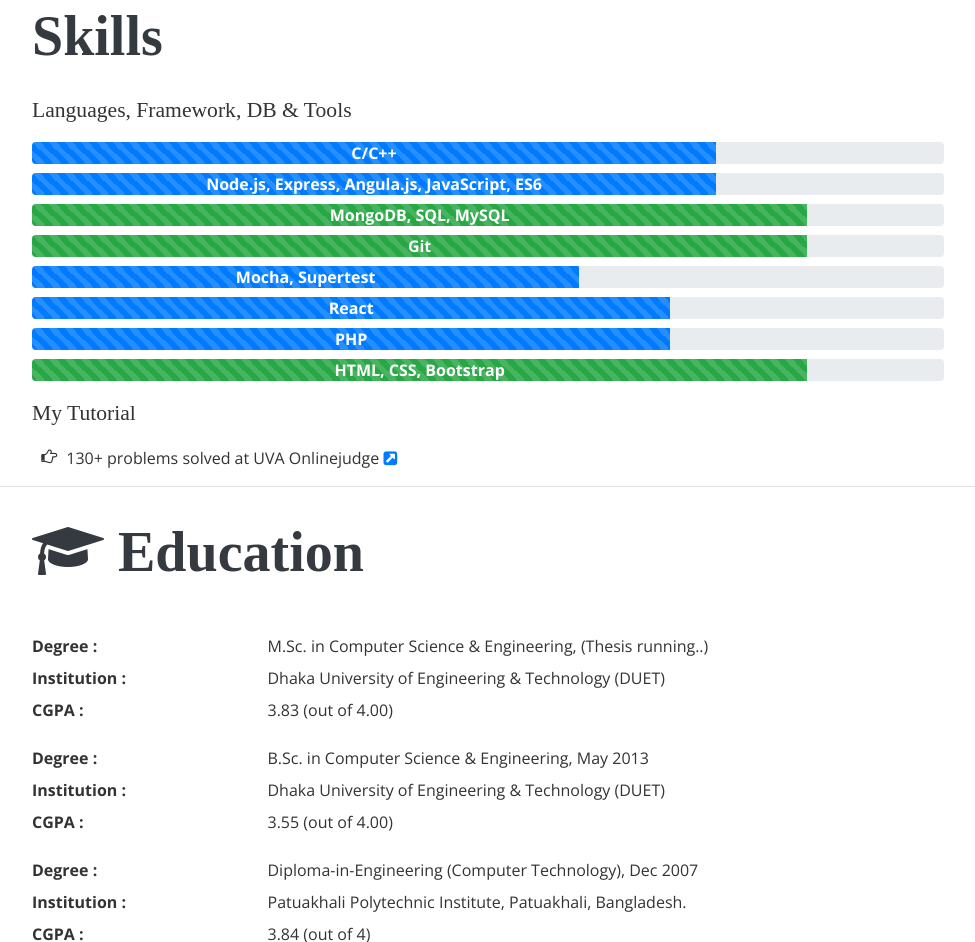
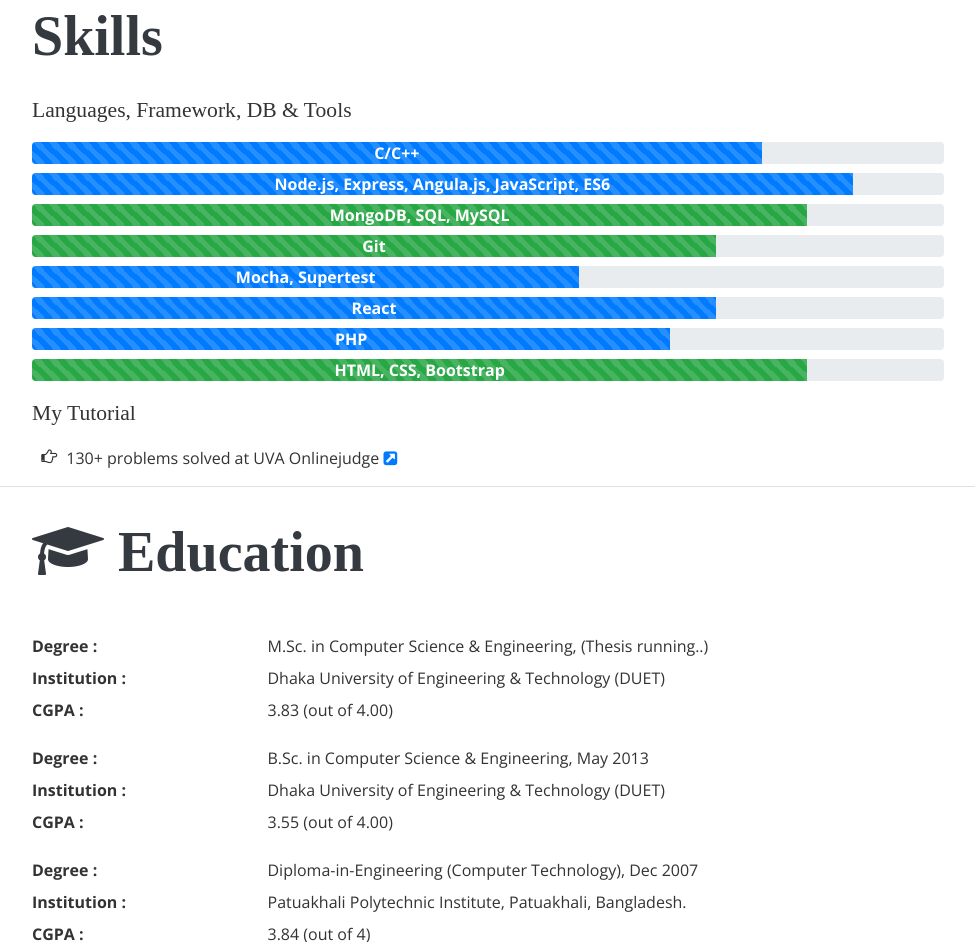
Before and after one commit to shaishab/shaishab.github.io, a plain HTML site: page index.html in a window 1280 px wide. Shown: the part 3609-4551 px from the top of the page, without its empty margins (288-1263 px from the left). Drawn offline with nearby package versions, Linux system fonts and the light colour scheme; a web font is replaced by a local one.

Commit message:
percentile range change

```diff
--- a/index.html
+++ b/index.html
@@ -353,12 +353,12 @@
                 <div class="subheading mb-3">Languages, Framework, DB &amp; Tools</div>
                 <ul class="list-unstyled progress-list mb-3">
                     <li class="progress" title="80%">
-                      <div class="progress-bar progress-bar-striped bg-primary font-weight-bold actual-size" role="progressbar" style="width: 75%" aria-valuenow="75" aria-valuemin="0" aria-valuemax="100">
+                      <div class="progress-bar progress-bar-striped bg-primary font-weight-bold actual-size" role="progressbar" style="width: 80%" aria-valuenow="80" aria-valuemin="0" aria-valuemax="100">
                         C/C++
                       </div>
                     </li>
                     <li class="progress" title="90%">
-                      <div class="progress-bar progress-bar-striped bg-primary font-weight-bold actual-size" role="progressbar" style="width: 75%" aria-valuenow="75" aria-valuemin="0" aria-valuemax="100">
+                      <div class="progress-bar progress-bar-striped bg-primary font-weight-bold actual-size" role="progressbar" style="width: 90%" aria-valuenow="90" aria-valuemin="0" aria-valuemax="100">
                         Node.js, Express, Angula.js, JavaScript, ES6
                       </div>
                     </li>
@@ -368,7 +368,7 @@
                       </div>
                     </li>
                     <li class="progress" title="75%">
-                      <div class="progress-bar progress-bar-striped bg-success font-weight-bold actual-size" role="progressbar" style="width: 85%" aria-valuenow="85" aria-valuemin="0" aria-valuemax="100">
+                      <div class="progress-bar progress-bar-striped bg-success font-weight-bold actual-size" role="progressbar" style="width: 75%" aria-valuenow="75" aria-valuemin="0" aria-valuemax="100">
                           Git
                       </div>
                     </li>
@@ -378,7 +378,7 @@
                       </div>
                     </li>
                     <li class="progress" title="75%">
-                      <div class="progress-bar progress-bar-striped bg-primary font-weight-bold actual-size" role="progressbar" style="width: 70%" aria-valuenow="70" aria-valuemin="0" aria-valuemax="100">
+                      <div class="progress-bar progress-bar-striped bg-primary font-weight-bold actual-size" role="progressbar" style="width: 75%" aria-valuenow="75" aria-valuemin="0" aria-valuemax="100">
                         React
                       </div>
                     </li>
```
